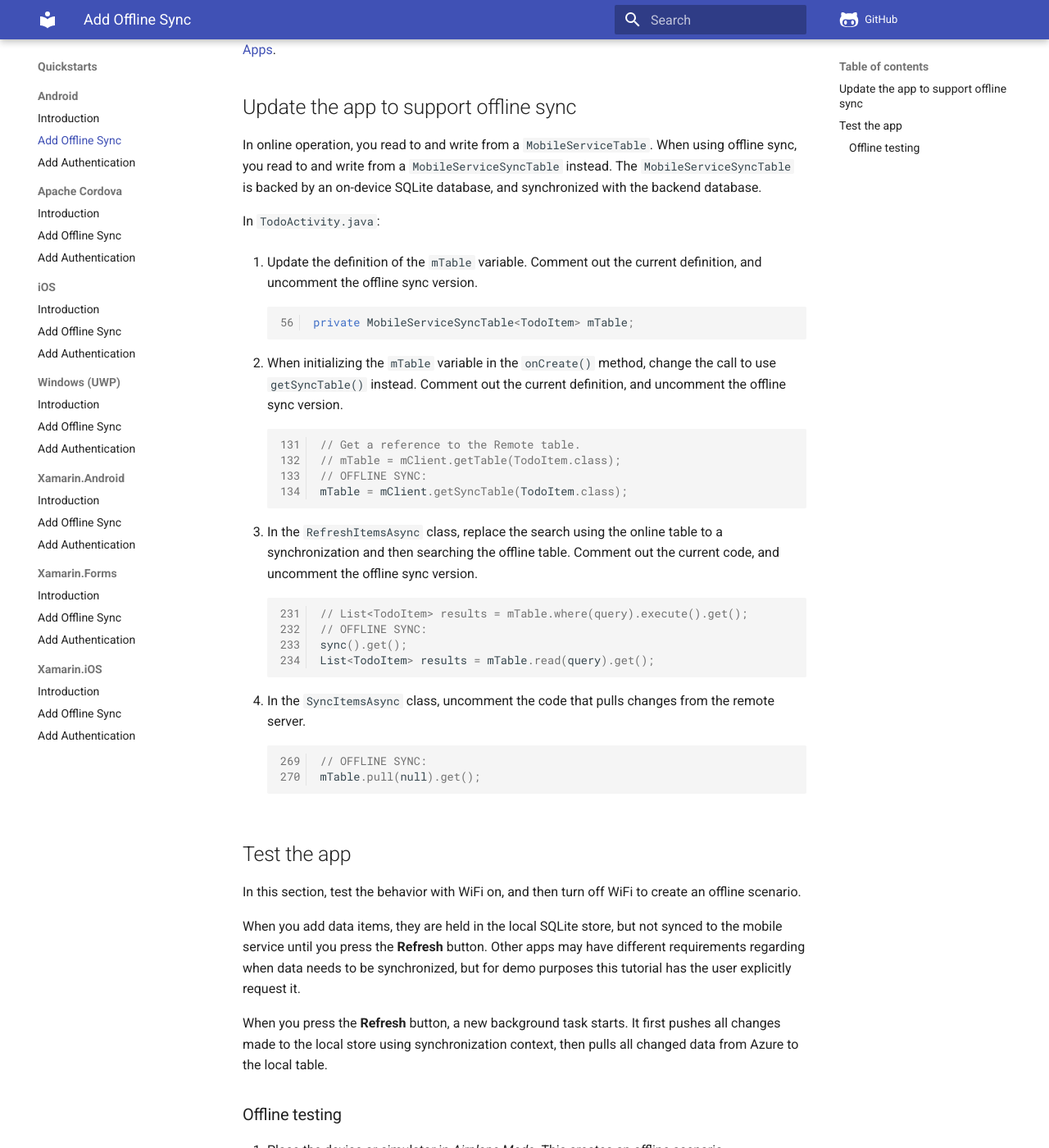
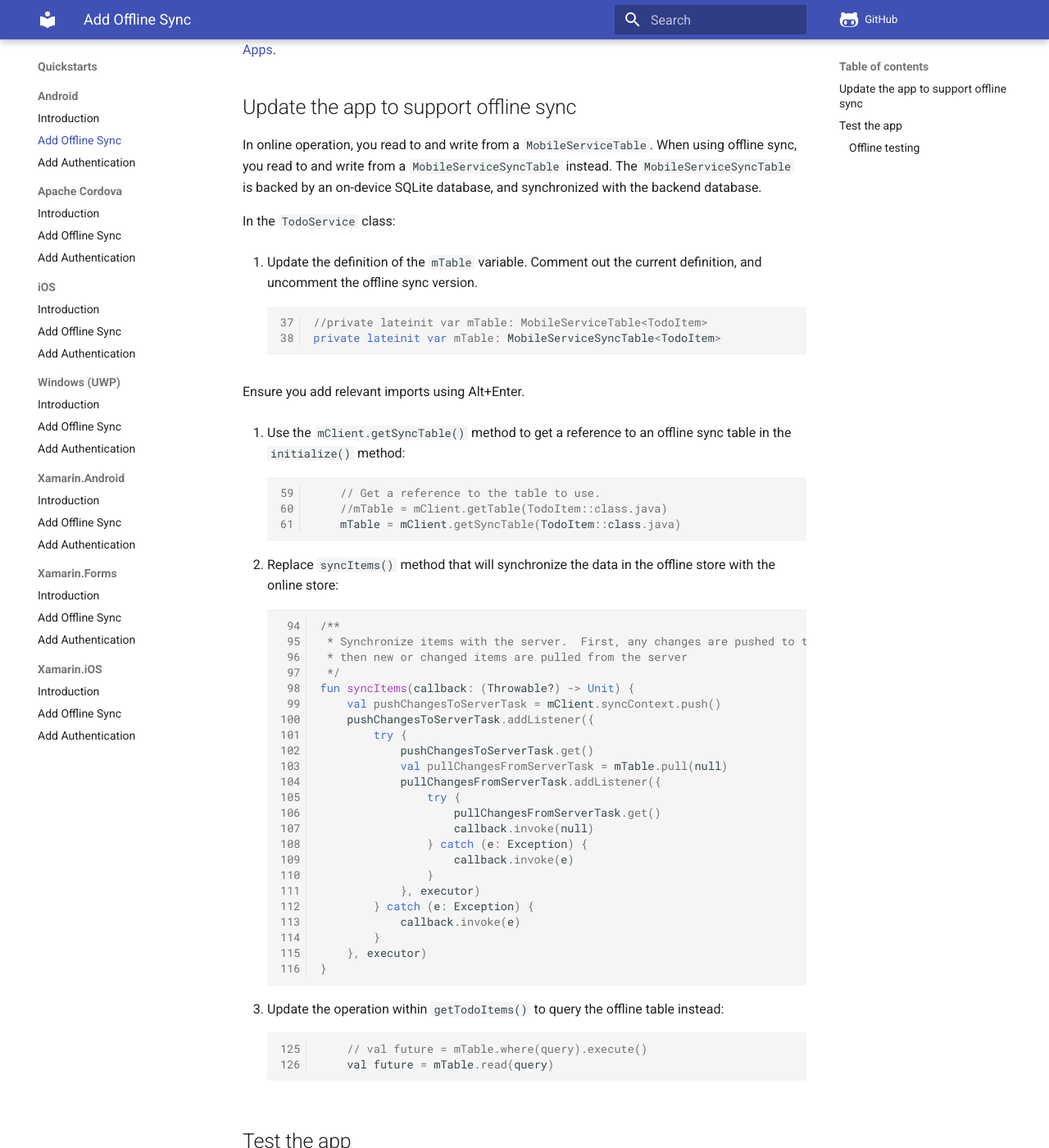
Before and after one commit to Azure/azure-mobile-apps, an MkDocs documentation site: the page built from docs/quickstarts/android/offline.md, in a window 1280 px wide and 1400 px high, scrolled down 391 px. Shown: the whole window at 82% size. Built offline with MkDocs 1.6.1 and Material for MkDocs 9.7.7, drawn with Linux system fonts in a browser that asks for light colours; comment, search, counter and statistics services are not loaded.

Commit message:
Added offline sync work

````diff
--- a/docs/quickstarts/android/offline.md
+++ b/docs/quickstarts/android/offline.md
@@ -10,38 +10,61 @@ To learn more about the offline sync feature, see the topic [Offline Data Sync i
 
 In online operation, you read to and write from a `MobileServiceTable`.  When using offline sync, you read to and write from a `MobileServiceSyncTable` instead.  The `MobileServiceSyncTable` is backed by an on-device SQLite database, and synchronized with the backend database.
 
-In `TodoActivity.java`:
+In the `TodoService` class:
 
 1. Update the definition of the `mTable` variable.  Comment out the current definition, and uncomment the offline sync version.
 
-    ``` java linenums="56"
-    private MobileServiceSyncTable<TodoItem> mTable;
+    ``` kotlin linenums="37"
+    //private lateinit var mTable: MobileServiceTable<TodoItem>
+    private lateinit var mTable: MobileServiceSyncTable<TodoItem>
     ```
 
-2. When initializing the `mTable` variable in the `onCreate()` method, change the call to use `getSyncTable()` instead.   Comment out the current definition, and uncomment the offline sync version.
+   Ensure you add relevant imports using Alt+Enter.
 
-    ``` java linenums="131"
-    // Get a reference to the Remote table.
-    // mTable = mClient.getTable(TodoItem.class);
-    // OFFLINE SYNC:
-    mTable = mClient.getSyncTable(TodoItem.class);
+2. Use the `mClient.getSyncTable()` method to get a reference to an offline sync table in the `initialize()` method:
+
+    ``` kotlin linenums="59"
+        // Get a reference to the table to use.
+        //mTable = mClient.getTable(TodoItem::class.java)
+        mTable = mClient.getSyncTable(TodoItem::class.java)
     ```
 
-3. In the `RefreshItemsAsync` class, replace the search using the online table to a synchronization and then searching the offline table.  Comment out the current code, and uncomment the offline sync version.
+3. Replace `syncItems()` method that will synchronize the data in the offline store with the online store:
 
-    ``` java linenums="231"
-    // List<TodoItem> results = mTable.where(query).execute().get();
-    // OFFLINE SYNC:
-    sync().get();
-    List<TodoItem> results = mTable.read(query).get();
+    ``` kotlin linenums="94"
+    /**
+     * Synchronize items with the server.  First, any changes are pushed to the server,
+     * then new or changed items are pulled from the server
+     */
+    fun syncItems(callback: (Throwable?) -> Unit) {
+        val pushChangesToServerTask = mClient.syncContext.push()
+        pushChangesToServerTask.addListener({
+            try {
+                pushChangesToServerTask.get()
+                val pullChangesFromServerTask = mTable.pull(null)
+                pullChangesFromServerTask.addListener({
+                    try {
+                        pullChangesFromServerTask.get()
+                        callback.invoke(null)
+                    } catch (e: Exception) {
+                        callback.invoke(e)
+                    }
+                }, executor)
+            } catch (e: Exception) {
+                callback.invoke(e)
+            }
+        }, executor)
+    }
     ```
 
-4. In the `SyncItemsAsync` class, uncomment the code that pulls changes from the remote server.
+3. Update the operation within `getTodoItems()` to query the offline table instead:
 
-    ``` java linenums="269"
-    // OFFLINE SYNC:
-    mTable.pull(null).get();
+    ``` java linenums="125"
+        // val future = mTable.where(query).execute()
+        val future = mTable.read(query)
     ```
+
+
 
 ## Test the app
 
````
Also changed, not shown: 2 other files.
